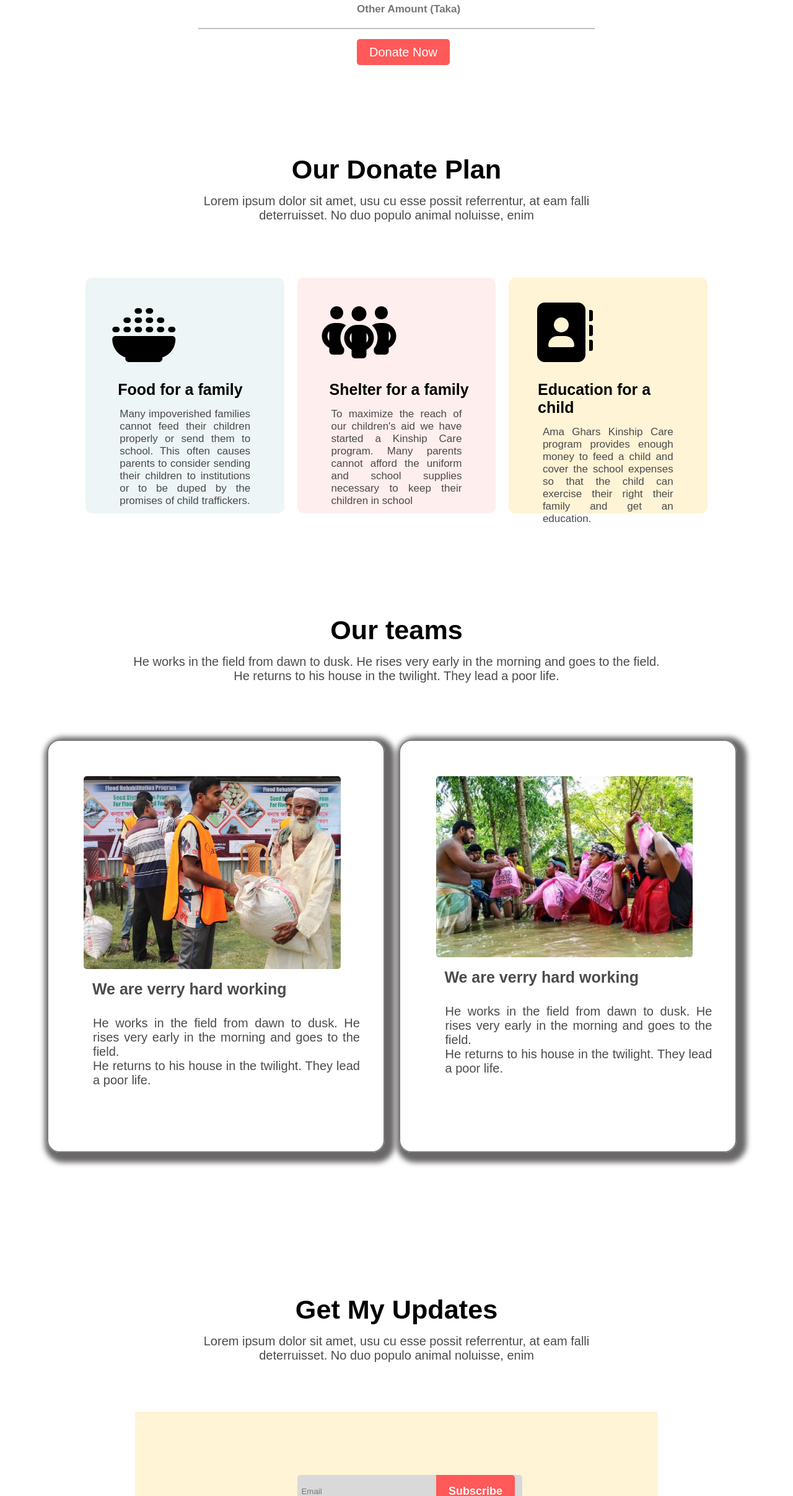
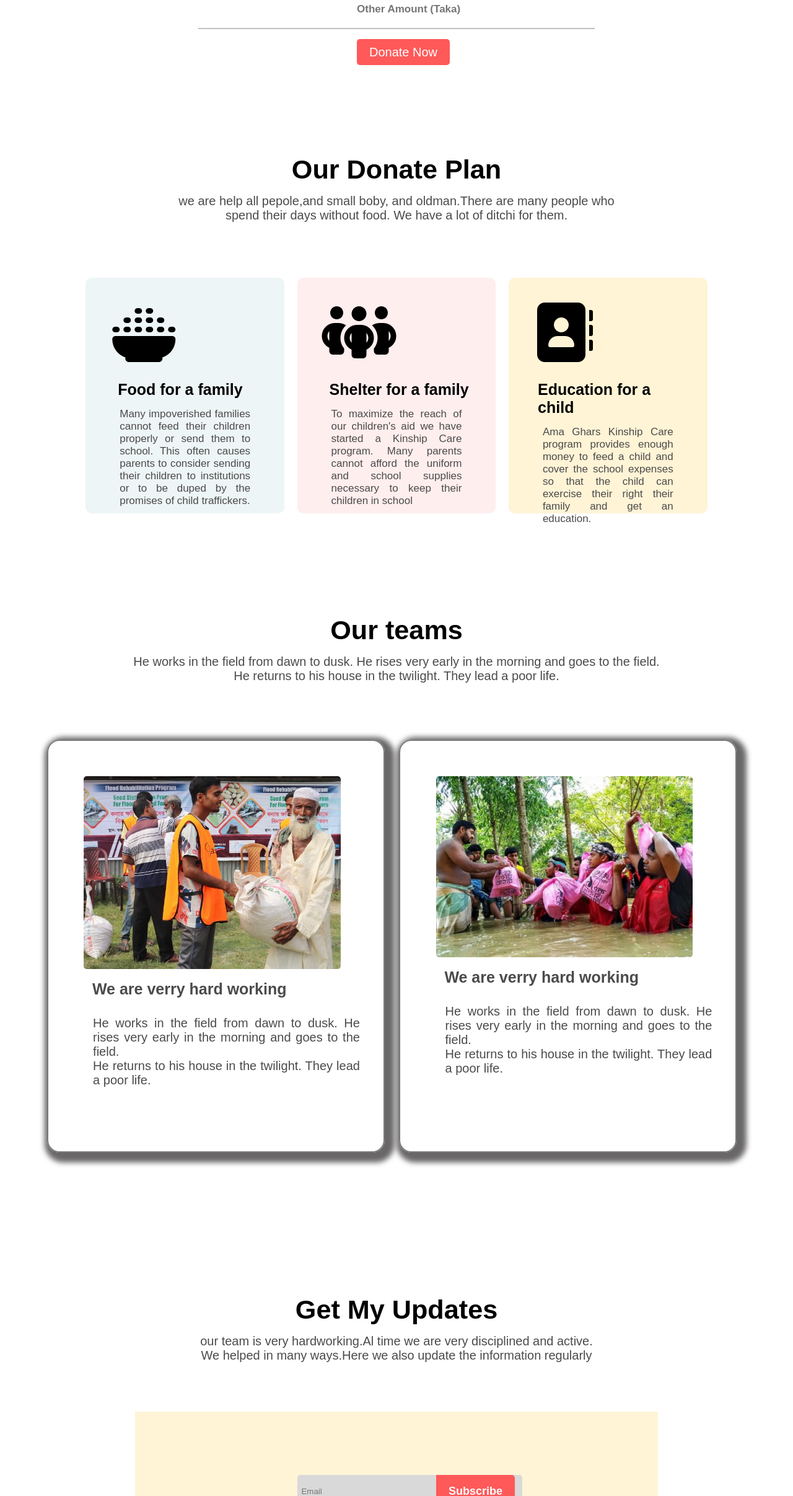
Before and after one commit to Aminulhoque01/donate_as, a plain HTML site: page index.html in a window 1280 px wide. Shown: the part 1467-3880 px from the top of the page at 62% size. Drawn offline with Linux system fonts and the light colour scheme.

Commit message:
add finish

```diff
--- a/index.html
+++ b/index.html
@@ -71,8 +71,8 @@
     <!----------donateplan section--------->
     <section class="doate_plan">
         <h1>Our Donate Plan</h1>
-        <p>Lorem ipsum dolor sit amet, usu cu esse possit referrentur, at eam falli<br>
-            deterruisset. No duo populo animal noluisse, enim
+        <p>we are help all pepole,and small boby,
+            and oldman.There are many people who<br> spend their days without food. We have a lot of ditchi for them.
         </p>
 
         <div class="donateplan_wrap">
@@ -146,8 +146,8 @@
     <!------------update section----------->
     <section class="update">
         <h1>Get My Updates</h1>
-        <p>Lorem ipsum dolor sit amet, usu cu esse possit referrentur, at eam falli<br>
-            deterruisset. No duo populo animal noluisse, enim
+        <p>
+            our team is very hardworking.Al time we are very disciplined and active.<br>We helped in many ways.Here we also update the information regularly
         </p>
         <div class="Subscribe">
             <a class="new_button" href="">Subscribe</a>
```
